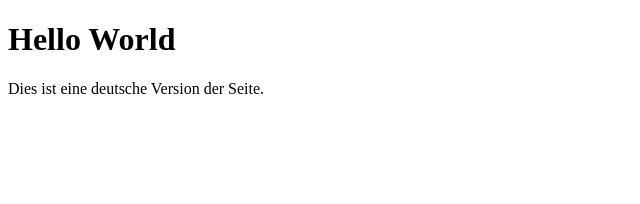
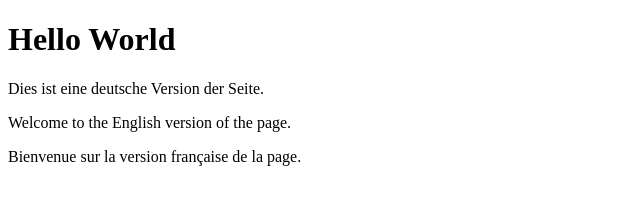
Before and after one commit to usplayz123-ctrl/demo1, a plain HTML site: page index.html in a window 1280 px wide. Shown: the whole page, without its empty margins (0-640 px from the left). Drawn offline with Linux system fonts and the light colour scheme.

Commit message:
A new feature added

```diff
--- a/index.html
+++ b/index.html
@@ -8,5 +8,7 @@
 <body>
     <h1>Hello World</h1>
     <p>Dies ist eine deutsche Version der Seite.</p>
+    <p>Welcome to the English version of the page.</p>
+    <p>Bienvenue sur la version française de la page.</p>
 </body>
 </html>
```
